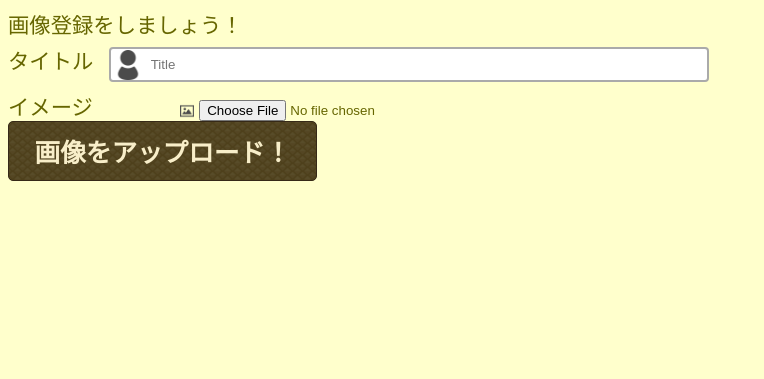
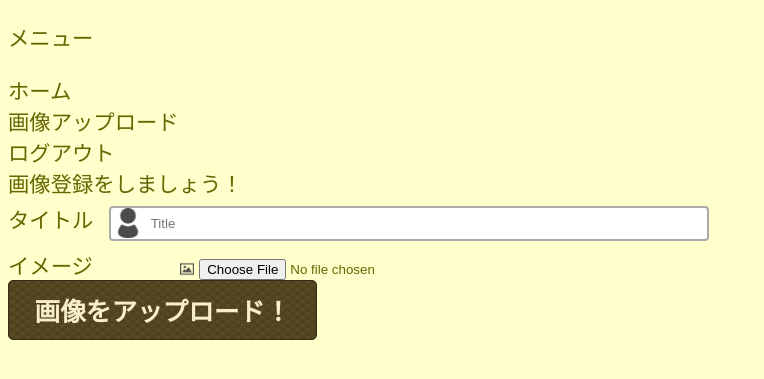
Before and after one commit to shibafu/memSpider, a Django app: page /picture/PictUpload in a window 1280 px wide. Shown: the top 379 px of the page, without its empty margins (0-764 px from the left). Run offline with Django 3.2, Linux system fonts and the light colour scheme; some libraries are stand-ins or nearby versions.

Commit message:
メニュー作成

```diff
--- /dev/null
+++ b/memFrame/static/memFrame/HTML_Parts/Header.html
@@ -0,0 +1,8 @@
+<div id="header_content">
+    <p id="menu_btn">メニュー</p>
+    <div class="menu_item">
+      <div class="menu__item">ホーム</div>
+      <div class="menu__item">画像アップロード</div>
+      <div class="menu__item">ログアウト</div>
+    </div>
+</div>
--- /dev/null
+++ b/memFrame/static/memFrame/css/header_decoration.css
@@ -0,0 +1,3 @@
+.menu_item{
+  display: visible;
+}
--- a/memFrame/templates/memFrame/PictUpload.html
+++ b/memFrame/templates/memFrame/PictUpload.html
@@ -28,6 +28,8 @@
 
 <body>
 
+<div id="header"></div>
+
   <style type="text/css">
 .icon_email {
     background-image: url({% static 'memFrame/icon/email.png' %});
@@ -50,6 +52,7 @@
 <script type="text/javascript">
 $(function() {
   $('input[type="submit"].upload').button();
+  $("#header").load("{% static 'memFrame/HTML_Parts/Header.html' %}");
 });
 </script>
 
```
Also changed, not shown: memFrame/static/memFrame/js/default.js (added, +13 -0 lines), memFrame/templates/memFrame/Home.html (+23 -1 lines).
